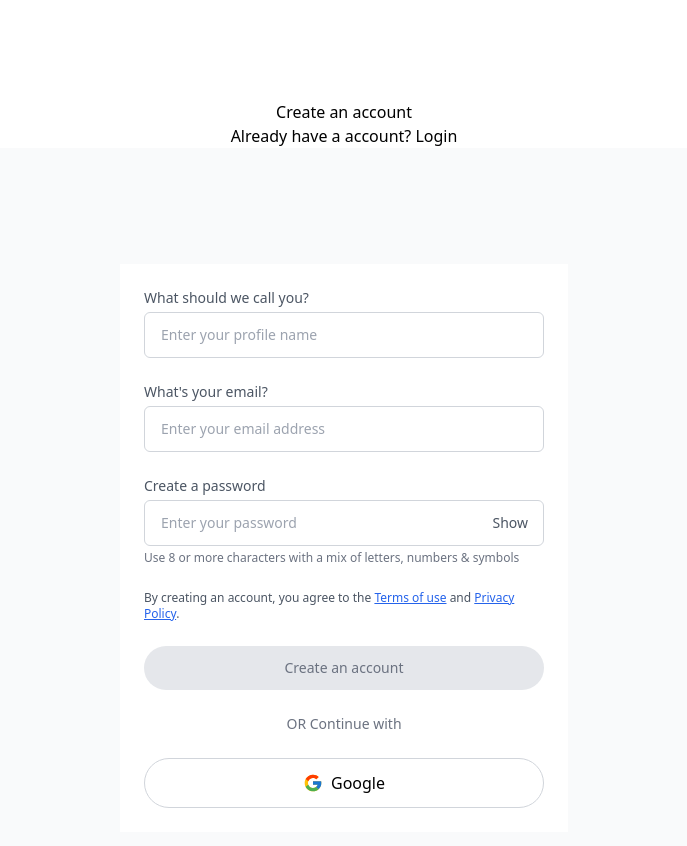
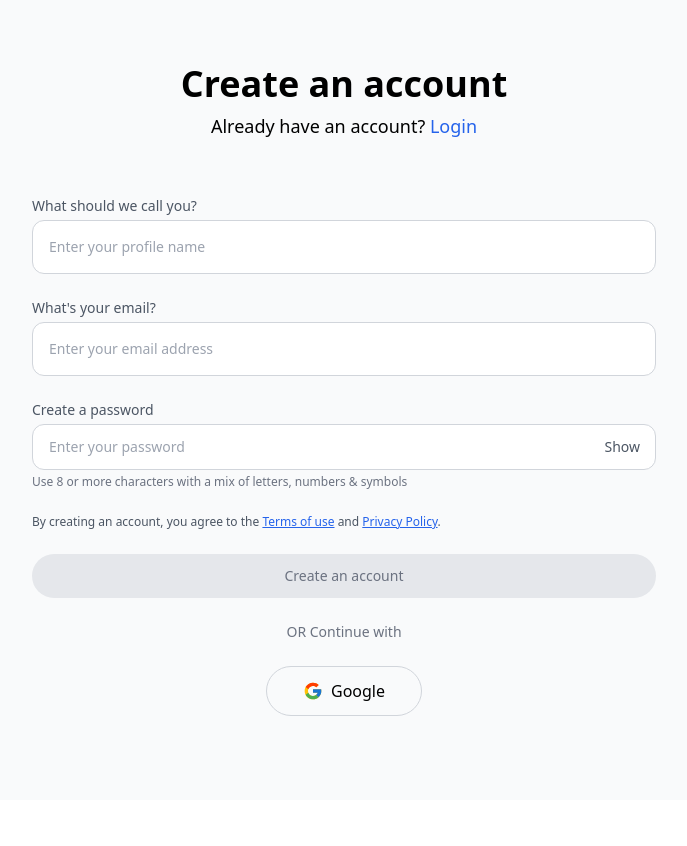
Before and after one commit to ashutosh07766/Equiply, a React (Vite) app in the folder equiply-frontend-customer/: page /Signup in a window 1280 px wide. Shown: the top 846 px of the page, without its empty margins (296-983 px from the left). After the commit the page ends 800 px from the top, so only its background shows below. Built offline with nearby package versions, Linux system fonts and the light colour scheme.

Commit message:
Created Sign Up Page

```diff
--- a/equiply-frontend-customer/src/Signup/index.jsx
+++ b/equiply-frontend-customer/src/Signup/index.jsx
@@ -21,14 +21,14 @@ const Signup = () => {
   };
 
   return (
-    <div style={{ marginTop: '100px' }}>
-      <h1 style={{textAlign:'center', fontSize:'32'}}>Create an account</h1>
-      <p style={{textAlign:'center', fontSize:'16'}}>Already have a account? <Link to="/login">Login</Link></p>
+    <div className="min-h-screen bg-gray-50 pt-16 px-4">
+      <h1 className="text-center text-4xl font-bold mb-2">Create an account</h1>
+      <p className="text-center text-lg mb-8">Already have an account? <Link to="/login" className="text-blue-600 hover:underline">Login</Link></p>
 
-      <div className="min-h-screen flex items-center justify-center bg-gray-50 px-4">
+      <div className="flex items-center justify-center px-4">
         <form
           onSubmit={handleSubmit}
-          className="w-full max-w-md bg-white p-6 space-y-6"
+          className="w-full max-w-2xl p-6 space-y-6"
         >
           <div>
             <label className="block mb-1 text-sm text-gray-600">
@@ -40,7 +40,7 @@ const Signup = () => {
               placeholder="Enter your profile name"
               value={formData.profileName}
               onChange={handleChange}
-              className="w-full px-4 py-3 border border-gray-300 rounded-md text-sm focus:outline-none focus:ring-2 focus:ring-blue-400"
+              className="w-full px-4 py-4 border border-gray-300 rounded-xl text-sm focus:outline-none focus:ring-2 focus:ring-blue-400"
               required
             />
           </div>
@@ -55,7 +55,7 @@ const Signup = () => {
               placeholder="Enter your email address"
               value={formData.email}
               onChange={handleChange}
-              className="w-full px-4 py-3 border border-gray-300 rounded-md text-sm focus:outline-none focus:ring-2 focus:ring-blue-400"
+              className="w-full px-4 py-4 border border-gray-300 rounded-xl text-sm focus:outline-none focus:ring-2 focus:ring-blue-400"
               required
             />
           </div>
@@ -71,7 +71,7 @@ const Signup = () => {
                 placeholder="Enter your password"
                 value={formData.password}
                 onChange={handleChange}
-                className="w-full px-4 py-3 border border-gray-300 rounded-md text-sm pr-16 focus:outline-none focus:ring-2 focus:ring-blue-400"
+                className="w-full px-4 py-3 border border-gray-300 rounded-xl text-sm pr-16 focus:outline-none focus:ring-2 focus:ring-blue-400"
                 required
               />
               <button
@@ -111,7 +111,7 @@ const Signup = () => {
 
           <button
             type="button"
-            className="flex items-center justify-center w-full border border-gray-300 py-3 rounded-full hover:bg-gray-100 transition"
+            className="flex items-center justify-center w-1/4 mx-auto border border-gray-300 py-3 rounded-full hover:bg-gray-100 transition"
           >
             <FcGoogle className="text-xl mr-2" /> Google
           </button>
```
